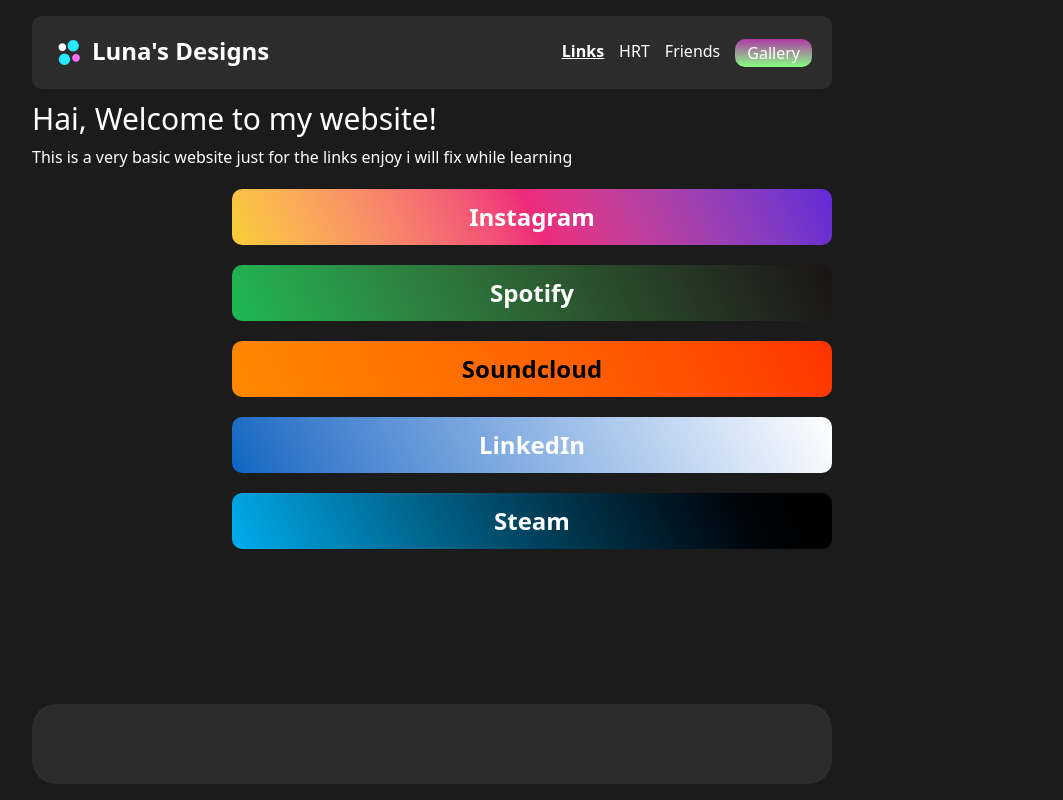
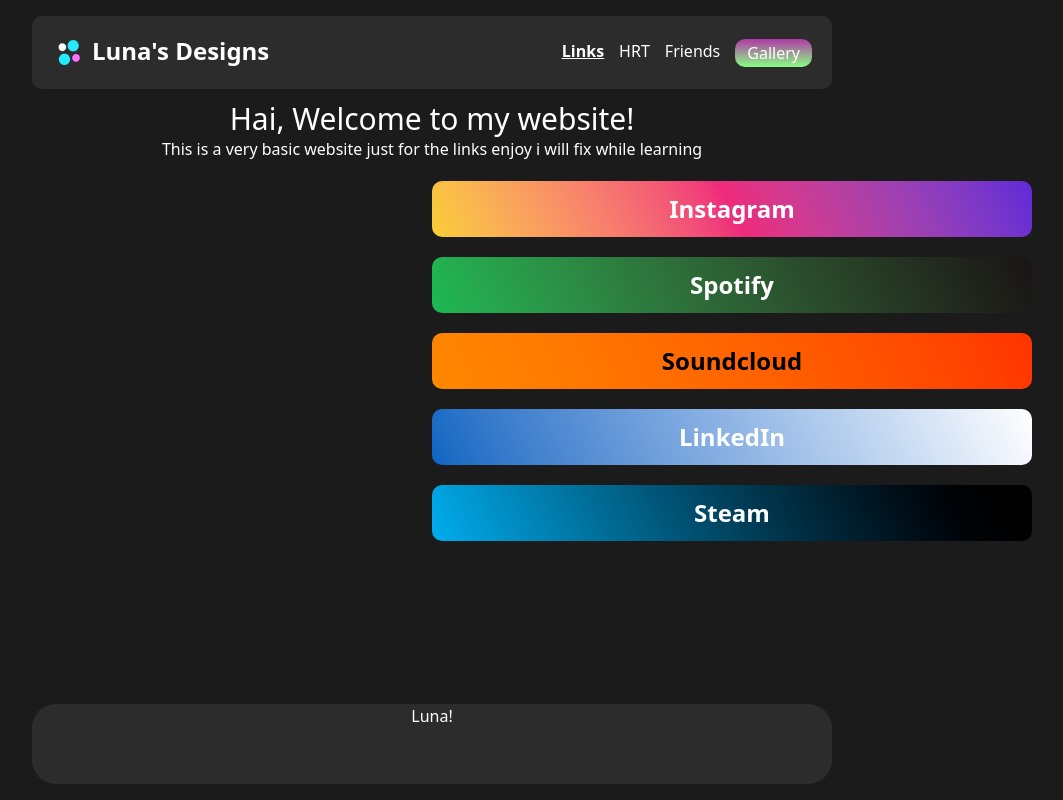
Before and after one commit to Lunadrite/discord, a React (Vite) app: page / in a window 1280 px wide. Shown: the whole page, without its empty margins (208-1271 px from the left). Built offline with nearby package versions, Linux system fonts and the light colour scheme.

Commit message:
Footer and Home FIX

```diff
--- a/src/components/Footer.tsx
+++ b/src/components/Footer.tsx
@@ -1,3 +1,7 @@
 export default function Footer() {
-  return <footer className="bg-[#2c2c2c] h-20 rounded-3xl mb-[2vh] "></footer>;
+  return (
+    <footer className="bg-[#2c2c2c] h-20 rounded-3xl mb-[2vh] justify-center  ">
+      <p className="text-center mx-auto my-auto">Luna!</p>
+    </footer>
+  );
 }
--- a/src/components/home/Connections.tsx
+++ b/src/components/home/Connections.tsx
@@ -1,8 +1,10 @@
 export default function Connections() {
   return (
-    <div className="mt-5">
-      <div className="flex items-center justify-center" />
-      <ul className="flex gap-[20px] flex-col list-none w-[600px] ml-[25%]">
+    <div className="mt-5 ">
+      <div className="" />
+      <ul className="flex gap-[20px] flex-col list-none w-[600px] mx-100">
+        {" "}
+        {/* mx change for picture later */}
         <li>
           <a
             href="https://www.instagram.com/lunalovezyouxx/"
--- a/src/pages/Home.tsx
+++ b/src/pages/Home.tsx
@@ -2,13 +2,13 @@
 export default function Home() {
   return (
     <main className="h-fit">
-      <p className="text-3xl flex pt-3 font-medium">
-        Hai, Welcome to my website!
-      </p>
-      <p className="flex pt-2 font-light">
-        This is a very basic website just for the links enjoy i will fix while
-        learning
-      </p>
+      <div className=" pt-3 font-medium text-center mx-auto">
+        <p className="text-3xl ">Hai, Welcome to my website!</p>
+        <p className="font-light  mx-autotext-center">
+          This is a very basic website just for the links enjoy i will fix while
+          learning
+        </p>
+      </div>
       <Connections />
     </main>
   );
```
